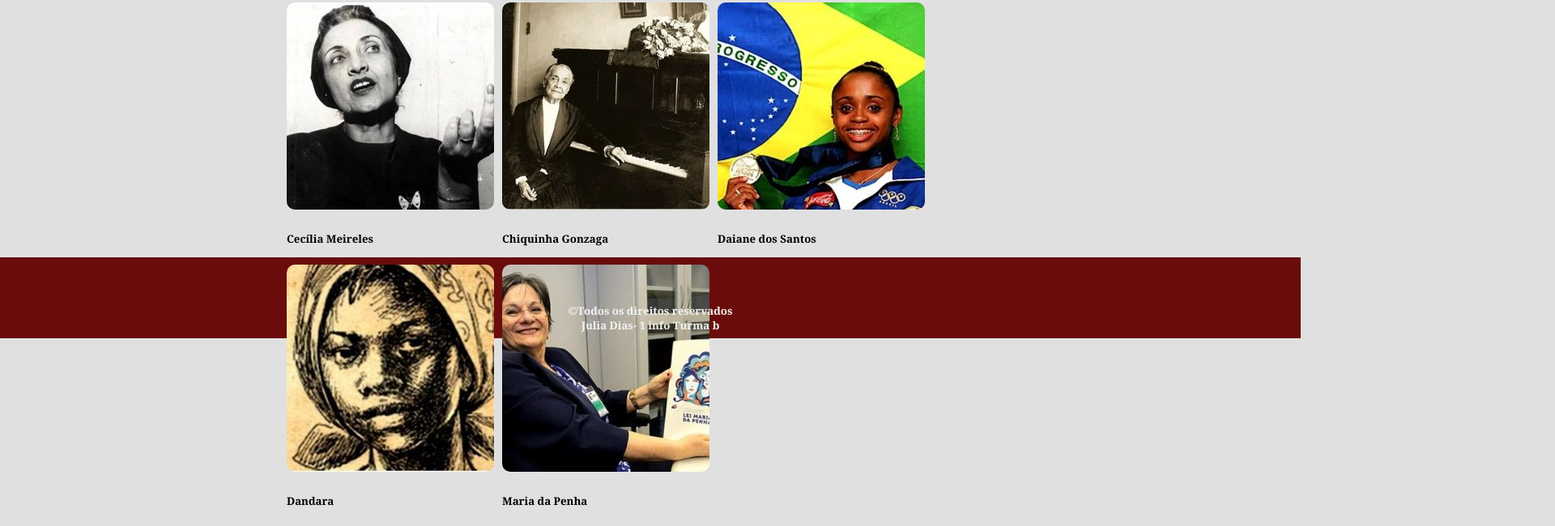
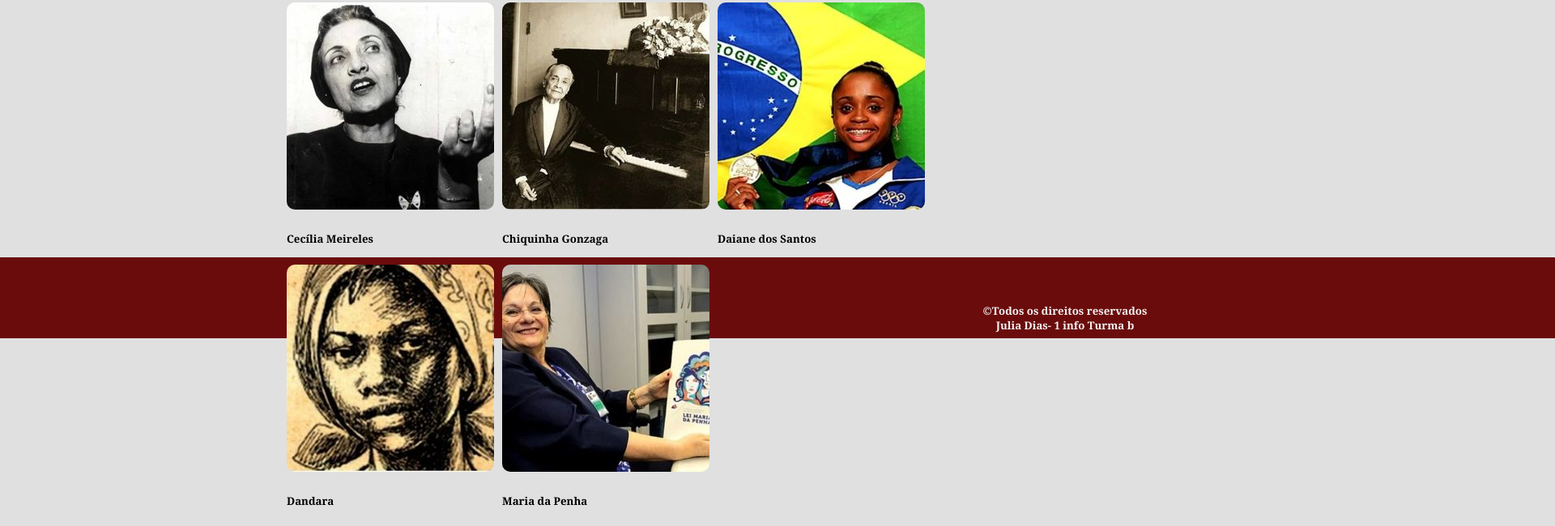
Before and after one commit to Juliadiasfs/BrasilProjeto, a plain HTML site: page index.html in a window 1280 px wide. Shown: the part 1183-1833 px from the top of the page at 81% size, 1920 px wide, since content can reach past the window. Drawn offline with Linux system fonts and the light colour scheme.

Commit message:
rodapé
rodapé

```diff
--- a/CSS/estilo.css
+++ b/CSS/estilo.css
@@ -61,12 +61,12 @@ p{
 #rodape{
     background-color:#6B0C0C ;
     height: 30px;
-      width: 120%;
+      width: 200%;
     text-align: center;
     padding: 35px; ;
     color: #f2f2f2;
     clear:both;
-    margin-right: 10px;
+
 
 
 }
```
